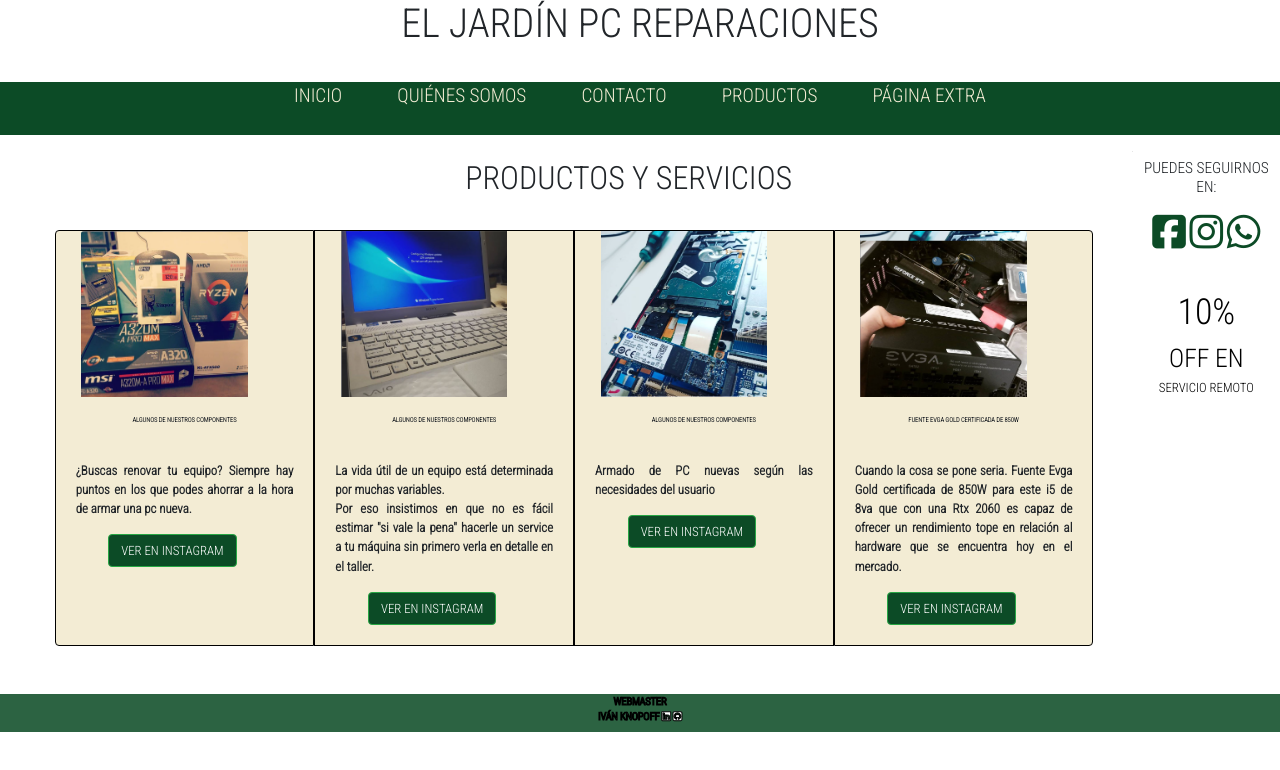
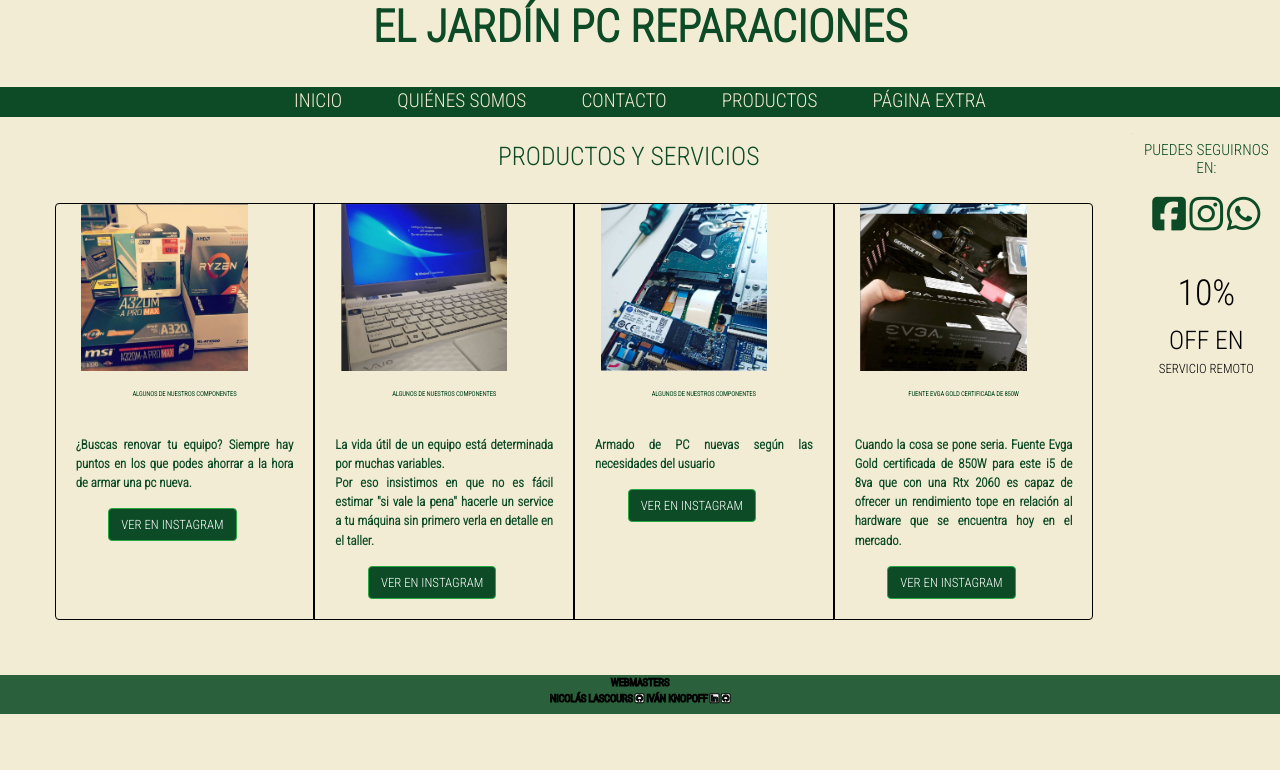
Before and after one commit to Ivanknop/cursoDisenioWeb, a plain HTML site: page productos.html in a window 1280 px wide. Drawn offline with nearby package versions, Linux system fonts and the light colour scheme.

Commit message:
Add files via upload

```diff
--- a/productos.html
+++ b/productos.html
@@ -4,17 +4,18 @@
     <meta charset="UTF-8">
     <meta http-equiv="X-UA-Compatible" content="IE=edge">
     <meta name="viewport" content="width=device-width, initial-scale=1.0">
-    <link rel="stylesheet" href="css/estilo.css" type="text/css">
+
     <script src="https://kit.fontawesome.com/b27b674285.js" crossorigin="anonymous"></script>
     <link href="https://fonts.googleapis.com/css2?family=Roboto+Condensed:wght@300&display=swap" rel="stylesheet">
     <link rel="stylesheet" href="https://cdn.jsdelivr.net/npm/bootstrap@4.6.0/dist/css/bootstrap.min.css" integrity="sha384-B0vP5xmATw1+K9KRQjQERJvTumQW0nPEzvF6L/Z6nronJ3oUOFUFpCjEUQouq2+l" crossorigin="anonymous">
+    <link rel="stylesheet" href="css/estilo.css" type="text/css">
     <title>Jardin PC Reparaciones</title>
 </head>
-<body>
+<body class="cuerpo">
     <div class="contenedor">
         <div class='caja1'>
             <a name="inicio"></a>
-            <h1>El Jardín PC Reparaciones</h1>
+            <h1 class="miH1">El Jardín PC Reparaciones</h1>
         </div>
         <div class='caja2'>
             <nav>
@@ -91,7 +92,8 @@
 
         <div class='caja5'>
             <footer>
-            <p>  webMaster <br>
+            <p>  webMasters <br> Nicolás Lascours
+            <a class="icon" href="https://github.com/NicolasLascours"><i class="fab fa-github-square"></i></a>
              Iván Knopoff    <a class="icon" href="https://linkedin.com/in/ivan-knopoff"><i class="fab fa-linkedin"></i> </a>
             <a class="icon" href="https://github.com/IvanKnop"><i class="fab fa-github-square"></i></a> </p>
             </footer>
```
Also changed, not shown: contacto.html (+6 -4 lines).
